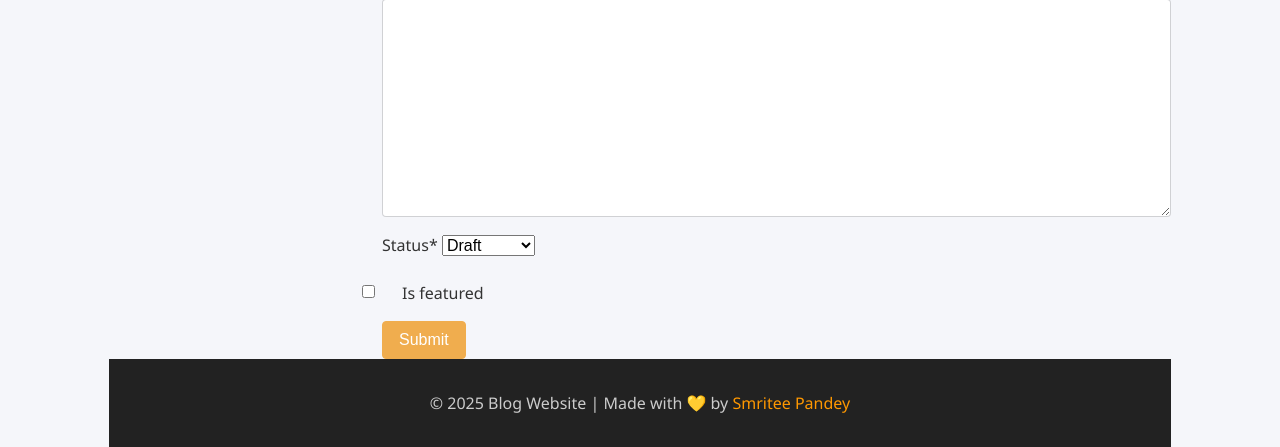
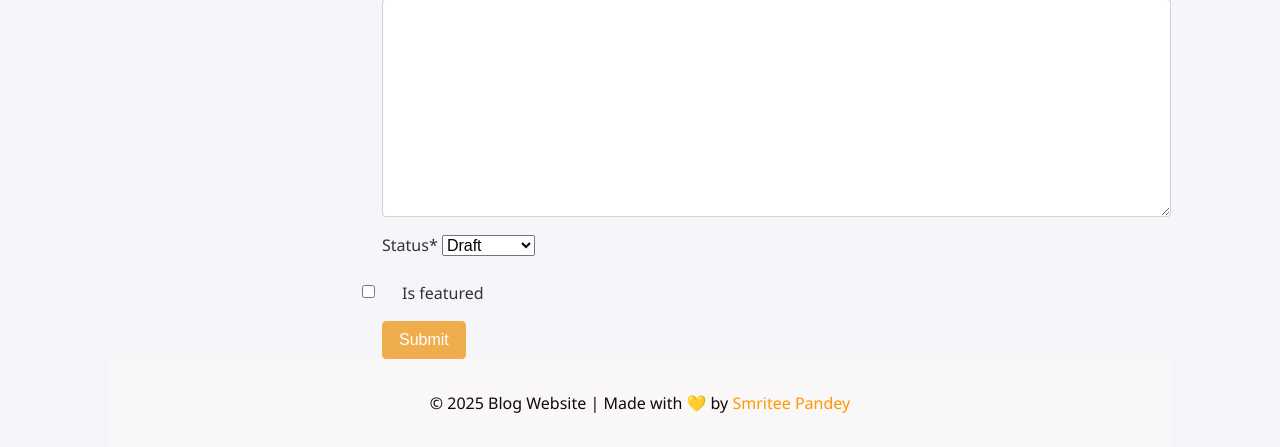
Before and after one commit to SMRI-TEE/blog_website, a Django app: page /posts/add/ in a window 1280 px wide. Shown: the part 690-1137 px from the top of the page. Run offline with Django 5.2, Linux system fonts and the light colour scheme; data that the repository does not hold is empty; some libraries are stand-ins or nearby versions.

Commit message:
added blogs

```diff
--- a/base/views.py
+++ b/base/views.py
@@ -237,7 +237,7 @@ def edit_posts(request, pk):
     posts = get_object_or_404(Blog, pk=pk)
 
     if request.method == "POST":
-        form = BlogForm(request.POST, instance=posts)
+        form = BlogForm(request.POST, request.FILES,instance=posts)
         if form.is_valid():
             form.save()
             return redirect('posts')
--- a/blogmain/urls.py
+++ b/blogmain/urls.py
@@ -20,7 +20,7 @@ from base import views
 from django.conf import settings
 from django.conf.urls.static import static
 from base.api_views import CategoryApiView, BlogApiView, CommentApiView
-from rest_framework.authtoken.views import obtain_auth_token
+# from rest_framework.authtoken.views import obtain_auth_token
 from django.urls import re_path
 from rest_framework import permissions
 from drf_yasg.views import get_schema_view
@@ -54,7 +54,6 @@ urlpatterns = [
     path('users/',views.users,name='users'),
     # for rest api
     path('api/', include('base.api_urls')),
-    path('api/token/', obtain_auth_token),
 
 
 ]+ static(
--- a/static/css/blog.css
+++ b/static/css/blog.css
@@ -46,8 +46,8 @@ body {
 }
 
 .blog-footer {
-    background: #222;
-    color: #ccc;
+    background: #f9f7f7;
+    color: #100909;
     padding: 2rem 0;
 }
 
```
Also changed, not shown: templates/samedesign/footer.html (line endings or trailing spaces).
